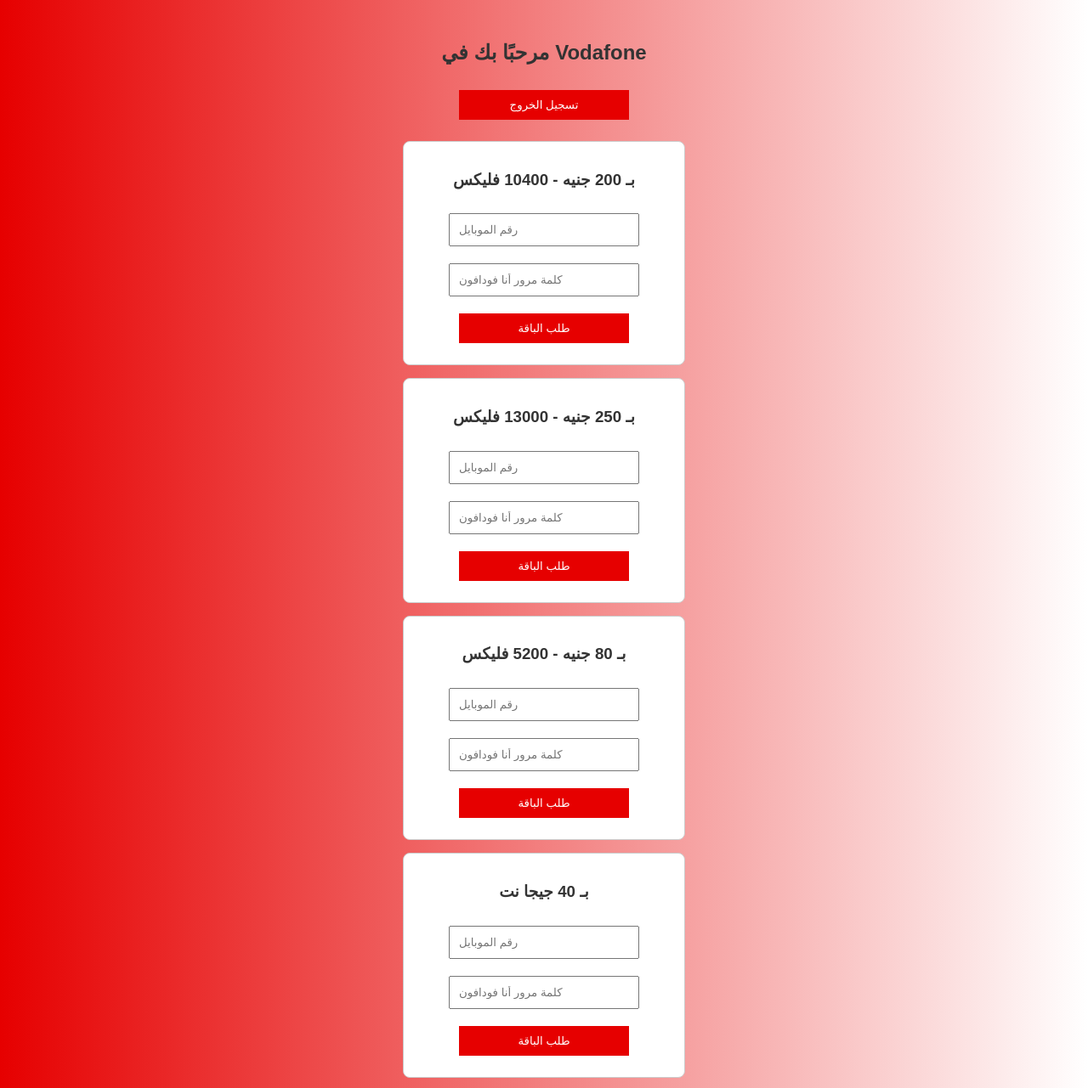
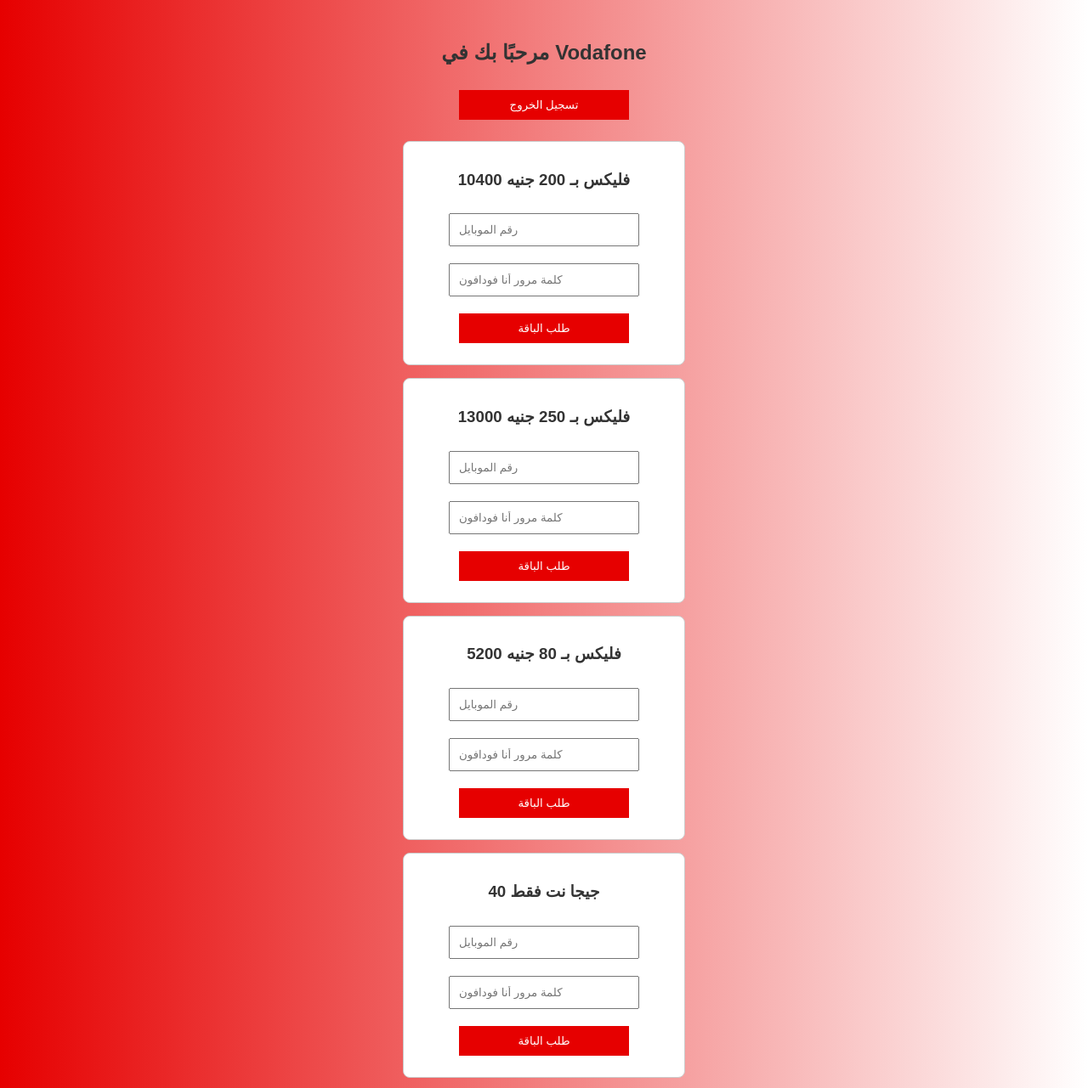
Before and after one commit to aldoneszu/Clint-site, a plain HTML site: page home.html in a window 1280 px wide. Shown: the top 1281 px of the page at 85% size. Drawn offline with Linux system fonts and the light colour scheme; no server answers.

Commit message:
Update home.html

```diff
--- a/home.html
+++ b/home.html
@@ -10,28 +10,28 @@
   <button onclick="logout()">تسجيل الخروج</button>
 
   <div class="package">
-    <h3>بـ 200 جنيه - 10400 فليكس</h3>
+    <h3>10400 فليكس بـ 200 جنيه</h3>
     <input type="text" id="mobile1" placeholder="رقم الموبايل">
     <input type="password" id="pass1" placeholder="كلمة مرور أنا فودافون">
     <button onclick="sendRequest('10400 Flex', mobile1.value, pass1.value)">طلب الباقة</button>
   </div>
 
   <div class="package">
-    <h3>بـ 250 جنيه - 13000 فليكس</h3>
+    <h3>13000 فليكس بـ 250 جنيه</h3>
     <input type="text" id="mobile2" placeholder="رقم الموبايل">
     <input type="password" id="pass2" placeholder="كلمة مرور أنا فودافون">
     <button onclick="sendRequest('13000 Flex', mobile2.value, pass2.value)">طلب الباقة</button>
   </div>
 
   <div class="package">
-    <h3>بـ 80 جنيه - 5200 فليكس</h3>
+    <h3>5200 فليكس بـ 80 جنيه</h3>
     <input type="text" id="mobile3" placeholder="رقم الموبايل">
     <input type="password" id="pass3" placeholder="كلمة مرور أنا فودافون">
     <button onclick="sendRequest('5200 Flex', mobile3.value, pass3.value)">طلب الباقة</button>
   </div>
 
   <div class="package">
-    <h3>بـ 40 جيجا نت</h3>
+    <h3>40 جيجا نت فقط</h3>
     <input type="text" id="mobile4" placeholder="رقم الموبايل">
     <input type="password" id="pass4" placeholder="كلمة مرور أنا فودافون">
     <button onclick="sendRequest('40 GB Net', mobile4.value, pass4.value)">طلب الباقة</button>
```
